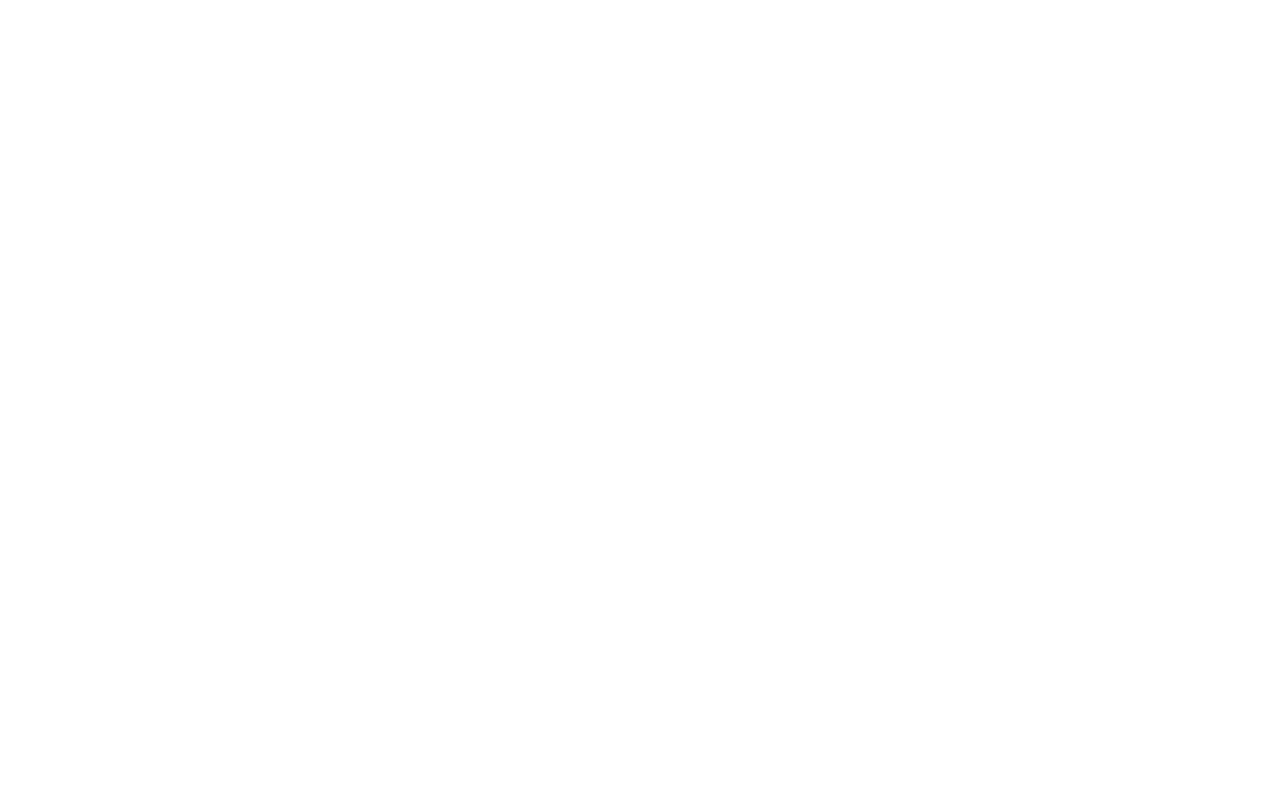
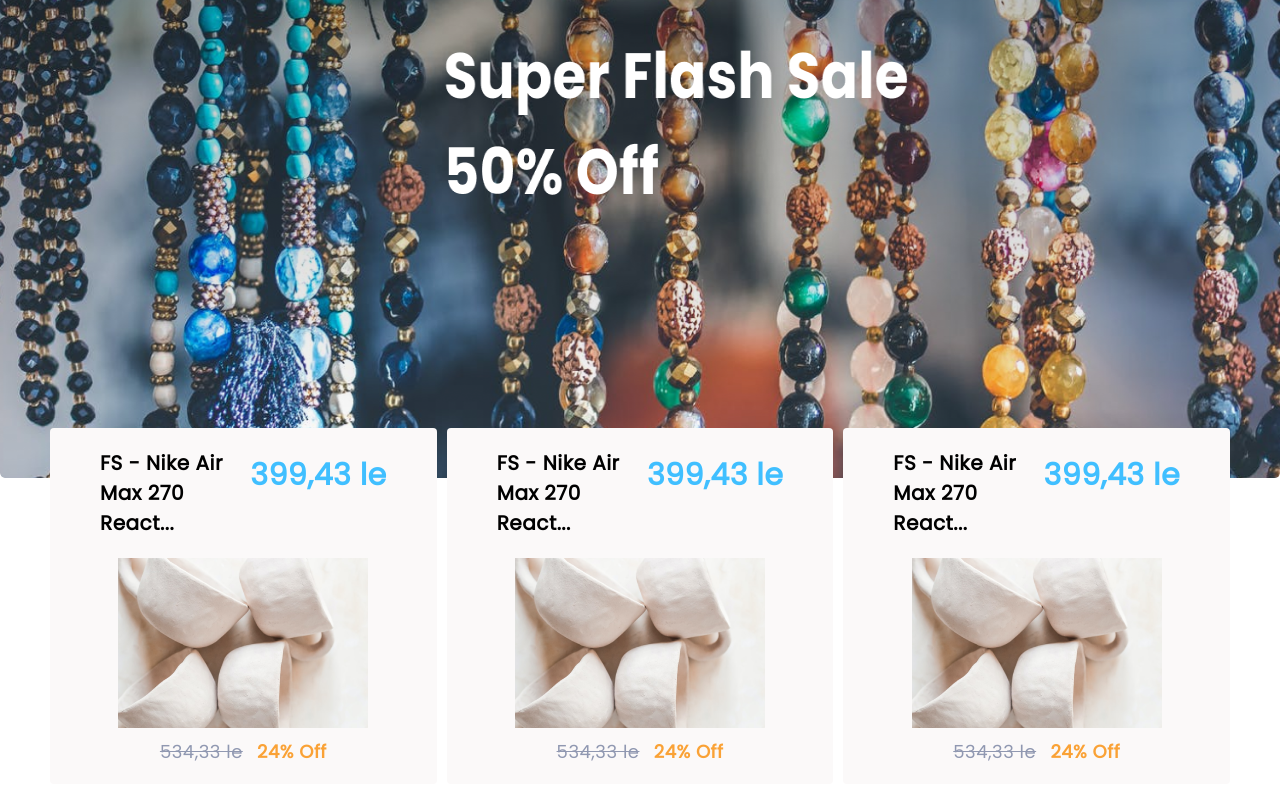
Before and after one commit to Rehan7447/online-store, a Vue app: page / in a window 1280 px wide. Shown: the part 438-1238 px from the top of the page. Before the commit the page ends 800 px from the top, so only its background shows below. Built offline with nearby package versions, Linux system fonts and the light colour scheme.

Commit message:
add banner component

```diff
--- /dev/null
+++ b/src/components/common/ads.vue
@@ -0,0 +1,74 @@
+<template>
+  <div class="adContainer">
+    <div class="top">
+      <div class="text">FS - Nike Air Max 270 React...</div>
+      <div class="price">399,43 le</div>
+    </div>
+    <div class="img">
+      <img src="../../assets/ad.png" alt="ad" />
+    </div>
+    <div class="bottomprice"><s>534,33 le</s> <span>24% Off</span></div>
+  </div>
+</template>
+
+<style scoped>
+.adContainer {
+  width: 100%;
+  height: 100%;
+  max-height: 356px;
+  background: rgba(251, 249, 249, 1);
+  display: flex;
+  flex-direction: column;
+  justify-content: center;
+  align-items: center;
+  border-radius: 4px;
+  padding: 27px 50px;
+}
+
+.top {
+  display: flex;
+  justify-content: space-between;
+  width: 100%;
+  margin-bottom: 20px;
+}
+
+.text {
+  font-size: 20px;
+  max-width: 45%;
+  font-weight: 700;
+  line-height: 30px;
+  letter-spacing: 0.5px;
+}
+
+.price {
+  font-size: 30px;
+  font-weight: 700;
+  line-height: 54px;
+  letter-spacing: 0.5px;
+  color: rgba(64, 191, 255, 1);
+}
+
+.img {
+  width: 100%;
+  height: 100%;
+  max-height: 200px;
+  display: flex;
+  justify-content: center;
+  align-items: center;
+}
+
+.bottomprice {
+  font-size: 18px;
+  font-weight: 400;
+  line-height: 27px;
+  letter-spacing: 0.5px;
+  color: rgba(144, 152, 177, 1);
+  margin-top: 10px;
+}
+
+span {
+  font-weight: 700;
+  color: rgba(250, 162, 54, 1);
+  margin-left: 9px;
+}
+</style>
--- a/src/components/header.vue
+++ b/src/components/common/header.vue
@@ -1,7 +1,7 @@
 <template>
   <div class="custom_header">
     <div class="headerUpper">
-      <img src="../assets/logo.svg" alt="logo" class="headerLogo" />
+      <img src="../../assets/logo.svg" alt="logo" class="headerLogo" />
       <el-input
         v-model="searchInput"
         style="max-width: 600px"
@@ -16,7 +16,7 @@
 
       <div class="cartHolder">
         <el-badge :value="2" class="cartBadge">
-          <img src="../assets/cart.svg" alt="cart" />
+          <img src="../../assets/cart.svg" alt="cart" />
         </el-badge>
         <span>Cart</span>
       </div>
--- /dev/null
+++ b/src/components/home/banner.vue
@@ -0,0 +1,42 @@
+<template>
+  <el-carousel>
+    <el-carousel-item v-for="item in banners" :key="item">
+      <img :src="item" class="bannerImg" />
+    </el-carousel-item>
+  </el-carousel>
+  <div class="ads">
+    <Ad />
+    <Ad />
+    <Ad />
+  </div>
+</template>
+
+<script setup>
+import Ad from "../common/ads.vue";
+import bannerImg from "../../assets/offer.png";
+
+const banners = [bannerImg];
+</script>
+
+<style scoped>
+:deep(.el-carousel__container) {
+  height: 654px;
+}
+
+:deep(.el-carousel__indicators) {
+  display: none !important;
+}
+
+.bannerImg {
+  width: 100%;
+  height: 654px;
+  border-radius: 5px;
+}
+.ads {
+  display: flex;
+  justify-content: space-between;
+  margin: -50px 50px 20px;
+  gap: 10px;
+  position: relative;
+}
+</style>
--- a/src/views/HomeView.vue
+++ b/src/views/HomeView.vue
@@ -1,7 +1,11 @@
 <script setup>
-import Header from "../components/header.vue";
+import Header from "../components/common/header.vue";
+import Banner from "../components/home/banner.vue";
 </script>
 
 <template>
-  <Header />
+  <div>
+    <Header />
+    <Banner />
+  </div>
 </template>
```
Also changed, not shown: src/assets/ad.png (added), src/assets/offer.png (added), src/components/common/explore.vue (added), src/components/common/footer.vue (added).
